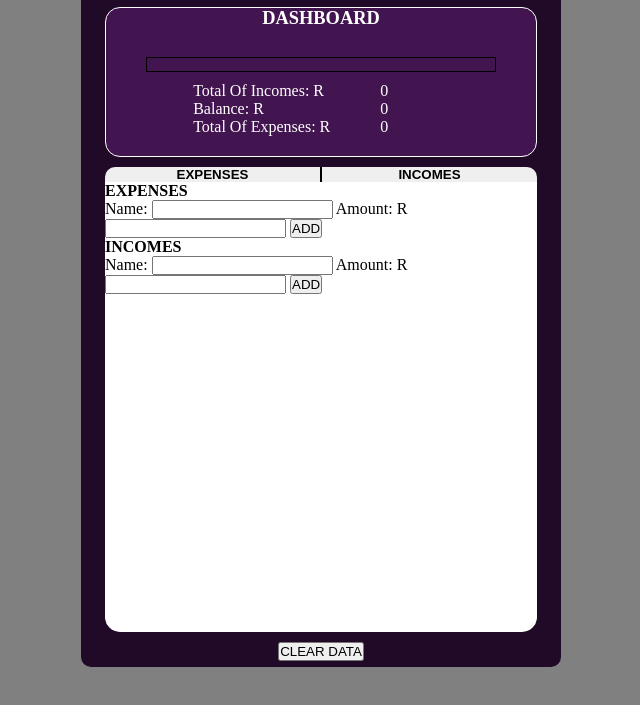
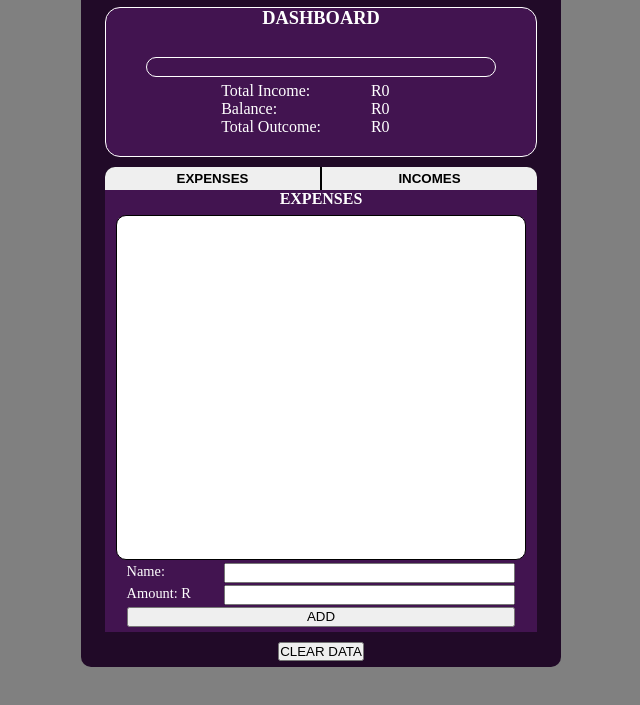
Before and after one commit to lxwsxmxn/money-tracking-app, a plain HTML site: page index.html in a window 1280 px wide. Shown: the part 143-848 px from the top of the page, without its empty margins (319-959 px from the left). Drawn offline with Linux system fonts and the light colour scheme.

Commit message:
Completed

```diff
--- a/css/chart.css
+++ b/css/chart.css
@@ -1,8 +1,11 @@
 /* chart.css */
 
 #chart {
-    width: 350px; height: 15px;
+    width: 350px; height: 20px;
     border: 1px black solid;
+    overflow: hidden;
+    border-radius: 10px;
+    border: 1px solid white;
 }
 
 .chart-element {
--- a/css/styles.css
+++ b/css/styles.css
@@ -58,6 +58,8 @@ body {
     color: black;
     width: 90%;
     border-radius: 15px;
+    display: grid;
+    grid-template-rows: 5% 95%;
 }
 
 #toggle-buttons {
@@ -75,14 +77,54 @@ body {
     border: none;
 }
 
+.list-container {
+    display: grid;
+    grid-template-rows: 5% 78% 17%;
+    justify-items: center;
+    gap: 3px;
+    background-color: rgb(66, 20, 80);
+}
+
 .list-container h3 {
     font-size: 1rem;
+    color: white;
+    text-align: center;
 }
 
 .lists {
     list-style: none;
+    width: 95%;
+    padding: 10px;
+    border: 1px solid black;
+    border-radius: 10px;
+    background-color: white;
+    overflow-y: scroll;
+}
+
+.transaction {
+    display: grid;
+    grid-template-columns: 3fr 2fr 1fr;
+    font-size: 0.80rem;
+}
+
+.transaction-btn-container input {
+    font-size: 0.62rem;
+}
+
+.transaction-input {
+    display: grid;
+    grid-template-rows: 20px 20px 20px;
+    gap: 2px;
+    width: 90%;
+    color: white;
+}
+
+.transaction-input-field {
+    display: grid;
+    grid-template-columns: 1fr 3fr;
+    font-size: 0.90rem;
 }
 
 .hide {
-   /* display: none;*/
+   display: none;
 }
--- a/index.html
+++ b/index.html
@@ -6,6 +6,7 @@
     <link href="css/styles.css" rel="stylesheet" />
     <link href="css/chart.css" rel="stylesheet" />
     <script src="js/main.js"></script>
+    <script src="js/toggle.js"></script>
 </head>
 <body>
 
@@ -21,32 +22,32 @@
             <div id="outcome-chart" class="chart-element"></div>
         </div>
         <div id="summarized-amounts">
-            <div class="total-amount">Total Of Incomes: R<span id="total-income">0</span></div>
-            <div class="total-amount">Balance: R<span id="available-funds">0</span></div>
-            <div class="total-amount">Total Of Expenses: R<span id="total-outcome">0</span></div>
+            <div class="total-amount"><span>Total Income:</span><span><span class="currency">R</span><span id="total-income">0</span></span></div>
+            <div class="total-amount"><span>Balance:</span><span><span class="currency">R</span><span id="available-funds">0</span></span></div>
+            <div class="total-amount"><span>Total Outcome:</span><span><span class="currency">R</span><span id="total-outcome">0</span></span></div>
         </div>
     </div>
 
     <div id="budget-tracker-container">
         <div id="toggle-buttons">
-            <input type="button" id="expense-toggle-button" class="toggle-button" value="EXPENSES"/>
-            <input type="button" id="income-toggle-button" class="toggle-button" value="INCOMES"/>
+            <input type="button" id="expense-toggle-button" class="toggle-button" value="EXPENSES" onclick="toggleList(this)"/>
+            <input type="button" id="income-toggle-button" class="toggle-button" value="INCOMES" onclick="toggleList(this)"/>
         </div>
-        <div id="expense-container" class="list-container hide">
+        <div id="expense-container" class="list-container">
              <h3>EXPENSES</h3>
              <ul id="list-of-expenses" class="lists"></ul>
-             <div id="expense-input">
-                 <label for="expense-name">Name: <input id="expense-name" type="text" name="expense-name" /></label>
-                 <label for="expense-amount">Amount: R<input id="expense-amount" type="number" name="expense-amount" /></label>
+             <div id="expense-input" class="transaction-input">
+                 <label class="transaction-input-field" for="expense-name">Name: <input id="expense-name" type="text" name="expense-name" /></label>
+                 <label class="transaction-input-field" for="expense-amount">Amount: R<input id="expense-amount" type="number" name="expense-amount" /></label>
                  <input id="add-expense-btn" type="button" name="add-expense-btn" value="ADD" onclick="incomeExpenseAdder(this, 'list-of-expenses')"/>
              </div>
         </div>
         <div id="income-container" class="list-container hide">
              <h3>INCOMES</h3>
              <ul id="list-of-incomes" class="lists"></ul>
-             <div id="income-input">
-                 <label for="income-name">Name: <input id="income-name" type="text" name="income-name" /></label>
-                 <label for="income-amount"> Amount: R<input id="income-amount" type="number" name="income-amount" /></label>
+             <div id="income-input" class="transaction-input">
+                 <label class="transaction-input-field" for="income-name">Name: <input id="income-name" type="text" name="income-name" /></label>
+                 <label class="transaction-input-field" for="income-amount"> Amount: R<input id="income-amount" type="number" name="income-amount" /></label>
                  <input id="add-income-btn" type="button" name="add-income-btn" value="ADD" onclick="incomeExpenseAdder(this, 'list-of-incomes')"/>
              </div>
         </div>
--- a/js/dashboard.js
+++ b/js/dashboard.js
@@ -3,7 +3,7 @@ const totalIncomeElem = document.getElementById("total-income");
 const totalOutcomeElem = document.getElementById("total-outcome");
 const availableFundsElem = document.getElementById("available-funds");
 
-// Total Calcutions
+// Calcutions
 function calculateTotalOfTransactions(transactionArray) {
     let transactionTotal = 0;
     for (let index = 0; index < transactionArray.length; index++) {
--- a/js/main.js
+++ b/js/main.js
@@ -1,8 +1,7 @@
 // main.js - app functionality script
 
 function transactionComponentGenerator(transactionName, transactionAmount, id) {
-    // Generates a transaction component that will be added to either the income or
-    // expense list.
+    // Generates a transaction component that will be added to either the income or expense list.
     let transaction = document.createElement("li");
     transaction.id = id;
     let transactionContainer = document.createElement("div");
@@ -128,7 +127,6 @@ function incomeExpenseRemover(btn) {
 
 function incomeExpenseEditor(btn) {
     // Edits transactions
-    console.log("This function works");
     let parentNode = btn.parentNode.parentNode.parentNode;
     let transactionData = getDataIndexAndType(parentNode.id);
     let nameInputValue;
@@ -136,12 +134,10 @@ function incomeExpenseEditor(btn) {
     console.log(transactionData);
 
     if (transactionData["type"] == "expenseArray") {
-        console.log("works");
         nameInputValue = document.getElementById("expense-name");
         amountInputValue = document.getElementById("expense-amount");
     }
     if (transactionData["type"] == "incomeArray") {
-        console.log("works");
         nameInputValue = document.getElementById("income-name");
         amountInputValue = document.getElementById("income-amount");
     }
```
Also changed, not shown: 1 other file.
